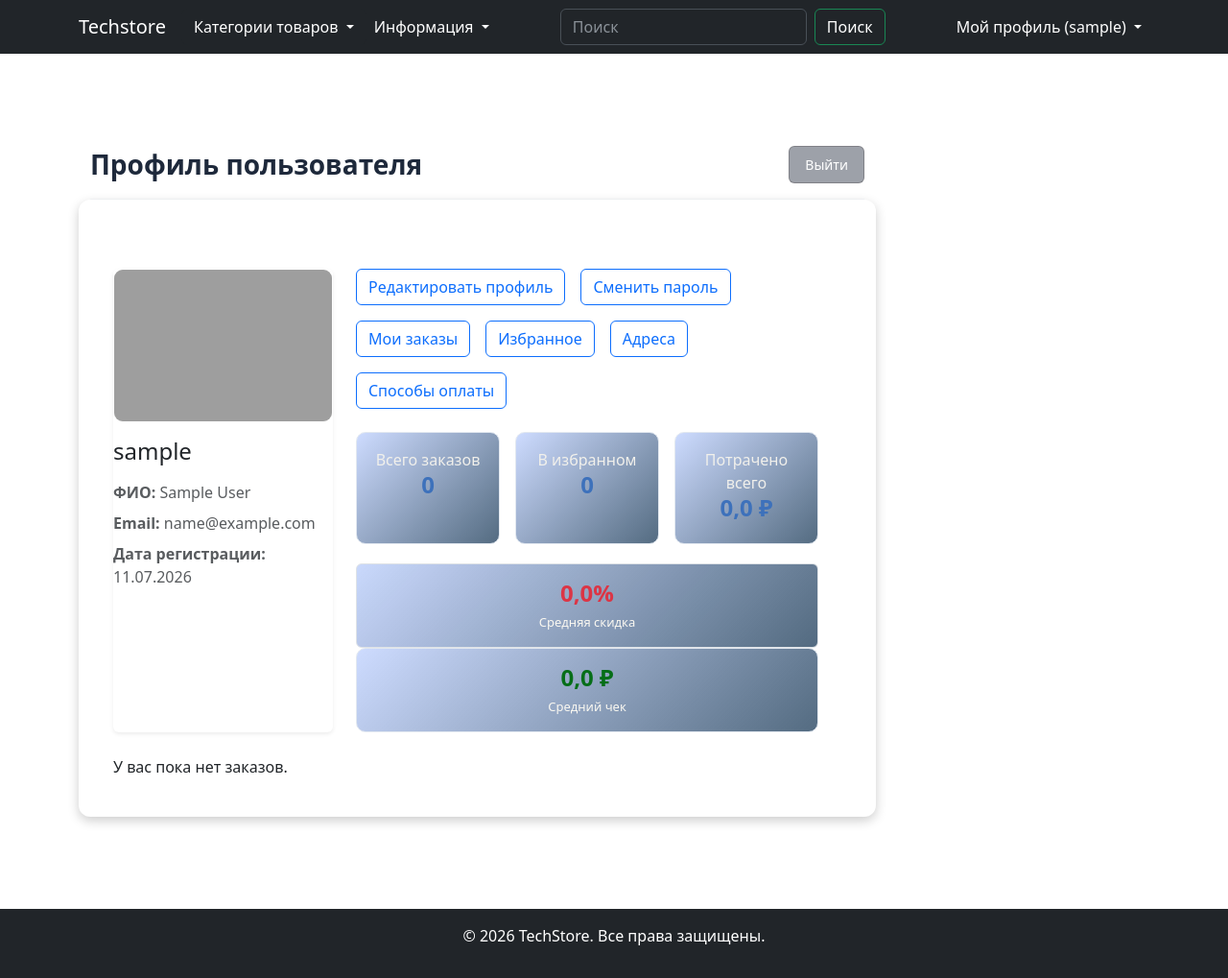
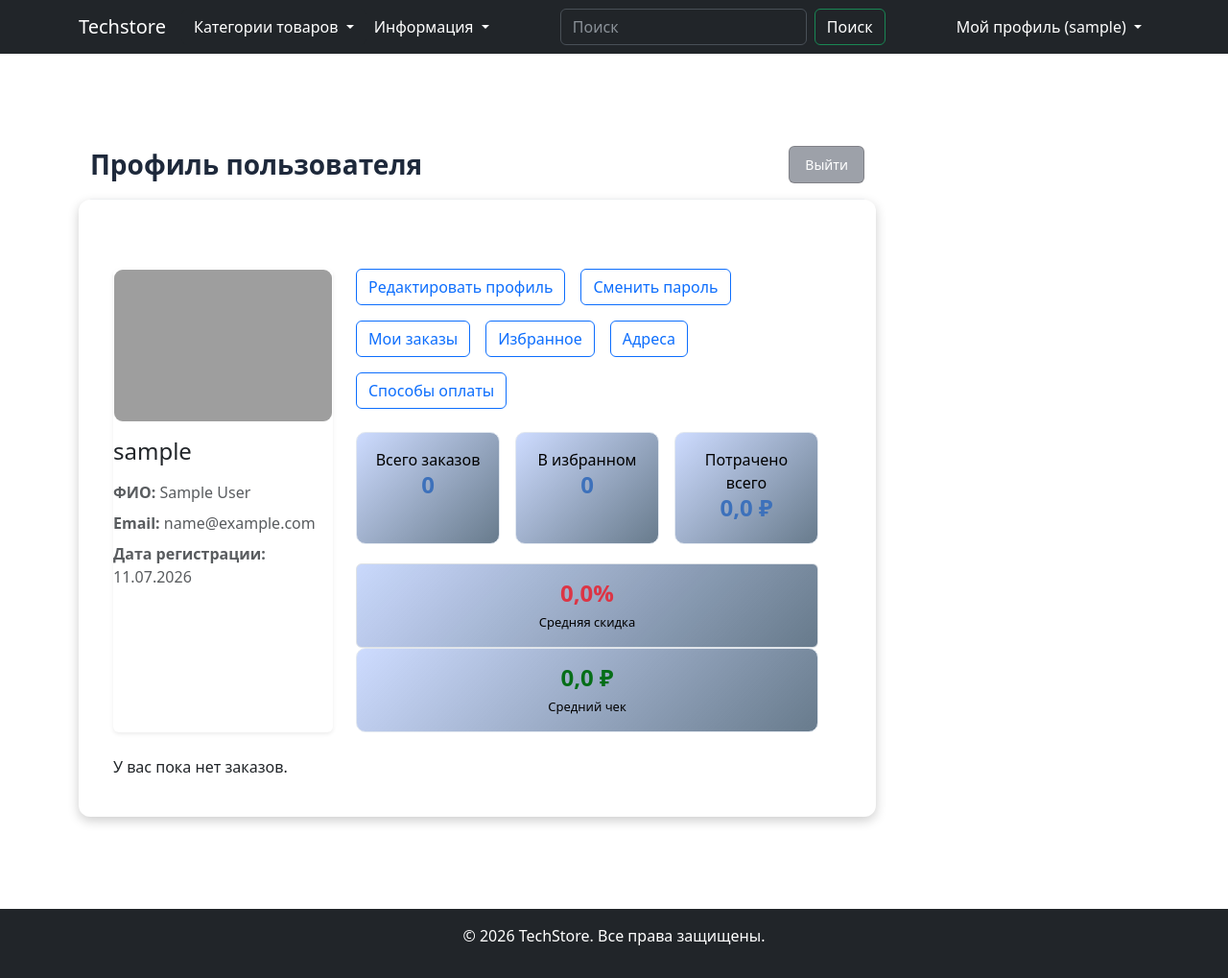
Before and after one commit to Walchonok2013-hub/techstore, a Django app: page /accounts/profile/ in a window 1280 px wide. Shown: the whole page at 96% size. Run offline with Django 5.2, Linux system fonts and the light colour scheme; the visitor is signed in with stand-in values (Sample User, id 1); data that the repository does not hold is empty; grey boxes are pictures that could not be loaded.

Commit message:
First commit

```diff
--- a/accounts/templates/accounts/favorites.html
+++ b/accounts/templates/accounts/favorites.html
@@ -9,7 +9,8 @@
       <div class="col-lg-12">
         <h1 class="mb-4">{{ title }}</h1>
 
-        {% if page_obj and page_obj.has_objects %}
+        {% if page_obj and page_obj.object_list %}
+
           <div class="row g-4">
             {% for fav in page_obj %}
               {% if fav.product %}
--- a/accounts/templates/accounts/profile.html
+++ b/accounts/templates/accounts/profile.html
@@ -123,8 +123,8 @@
     }
 
     .stat-card {
-        background: linear-gradient(135deg, #8fafff71 0%, #435d75e8 100%);
-        color:  #f1f0eb;
+        background: linear-gradient(135deg, #8fafff71 0%, #596e81e8 100%);
+        color:  #000000;
         padding: 16px;
         border-radius: 10px;
         text-align: center;
@@ -145,7 +145,7 @@
 
     .stat-card p {
         font-size: 13px;
-        color: #faf8f1;
+        color: #020202;
         margin: 0;
     }
 
@@ -329,7 +329,6 @@
             <a href="{% url 'accounts:change_password' %}" class="btn btn-outline-primary">Сменить пароль</a>
             <a href="{% url 'orders:my_orders' %}" class="btn btn-outline-primary">Мои заказы</a>
             <a href="{% url 'accounts:favorites' %}" class="btn btn-outline-primary">Избранное</a>
-
             <a href="{% url 'accounts:profile_addresses' %}" class="btn btn-outline-primary">Адреса</a>
             <a href="{% url 'accounts:payment_methods' %}" class="btn btn-outline-primary">Способы оплаты</a>
         </div>
--- a/accounts/views.py
+++ b/accounts/views.py
@@ -111,7 +111,7 @@ def profile(request):
     # Вариант А: Если у тебя есть отдельная модель Favorite (Рекомендуемый)
     # Раскомментируй эти строки, если модель Favorite существует:
     # from favorites.models import Favorite
-    # favorites_count = Favorite.objects.filter(user=request.user).count()
+    favorites_count = Favorite.objects.filter(user=request.user).count()
 
     # Вариант Б: Если избранное хранится как M2M поле на модели Product
     # Проверяем наличие атрибута, чтобы view не упал, если связи еще нет в БД
```
Also changed, not shown: accounts/urls.py (line endings or trailing spaces).
